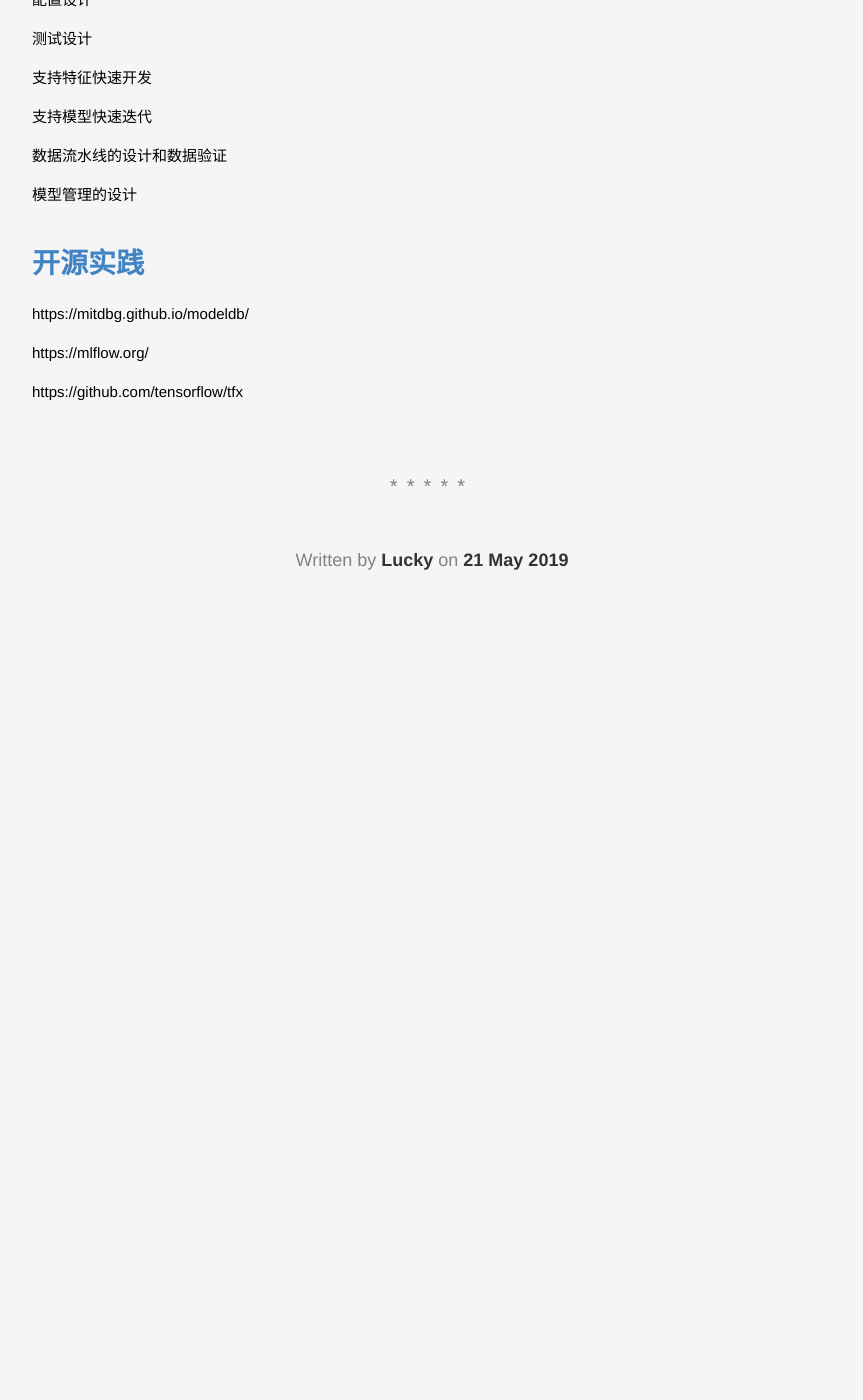
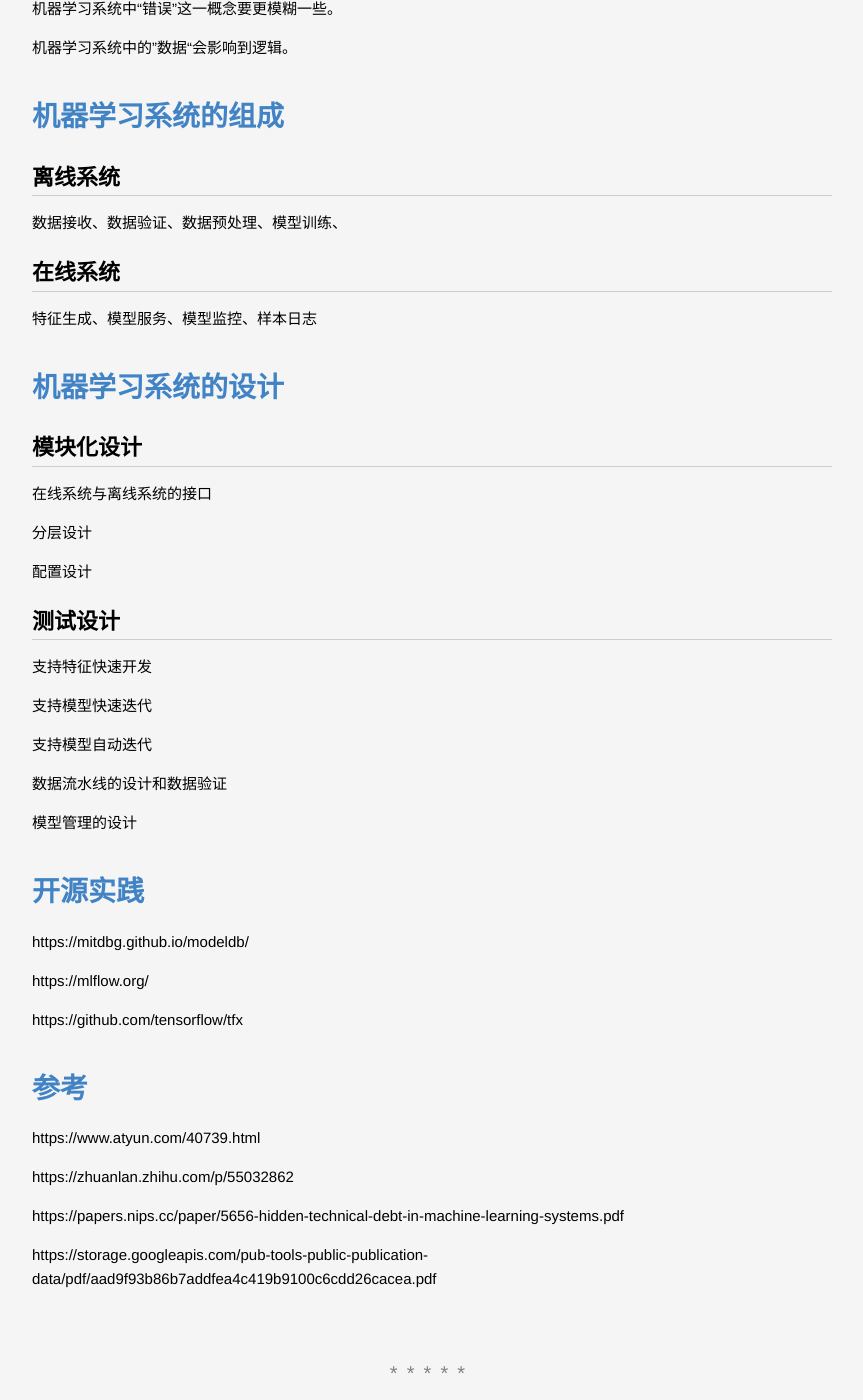
Before and after one commit to lucky521/blog, a Jekyll site: the page built from _posts/ml/2019-05-21-ML-System.markdown, in a window 1280 px wide and 1400 px high, scrolled down 1050 px. Shown: the whole window, without its empty margins (208-1071 px from the left). Built offline with Jekyll 4.4.1, drawn with Linux system fonts in a browser that asks for light colours; before the commit the page ends 1752 px from its top, so only the background shows below that; some of the changed text lies outside the part shown.

Commit message:
update blog

```diff
--- a/_posts/ml/2019-05-21-ML-System.markdown
+++ b/_posts/ml/2019-05-21-ML-System.markdown
@@ -9,14 +9,33 @@ categories: [MachineLearning]
 
 我觉得机器学习系统作为一个软件系统，它不是一个独立的软件系统，而总是作为一个工具服务于另一个更大的软件系统。比如用于预测一件事情发生的概率，或是用于预测一个事物所属的归类，而被安放在某种识别系统、推荐系统、搜索排序系统、广告系统之中。
 
+和其他软件系统一样，机器学习系统在设计和开发阶段一样需要软件设计思想。
+和其他软件系统一样，机器学习系统随着规模的扩大、对性能要求的提高，也会面临性能挑战。
+
 # 机器学习系统和其他软件系统有什么差别？
 
 机器学习系统中“错误”这一概念要更模糊一些。
 
+机器学习系统中的”数据“会影响到逻辑。
+
+
+
+# 机器学习系统的组成
+
+## 离线系统
+数据接收、数据验证、数据预处理、模型训练、
+
+## 在线系统
+特征生成、模型服务、模型监控、样本日志
+
+
+
+
+
 
 # 机器学习系统的设计
 
-模块化设计
+## 模块化设计
 
 在线系统与离线系统的接口
 
@@ -24,14 +43,11 @@ categories: [MachineLearning]
 分层设计
 
 
-
 配置设计
 
 
 
-测试设计
-
-
+## 测试设计
 
 支持特征快速开发
 
@@ -39,9 +55,10 @@ categories: [MachineLearning]
 支持模型快速迭代
 
 
+支持模型自动迭代
+
 
 数据流水线的设计和数据验证
-
 
 
 模型管理的设计
@@ -56,3 +73,16 @@ https://mitdbg.github.io/modeldb/
 https://mlflow.org/
 
 https://github.com/tensorflow/tfx
+
+
+
+
+# 参考
+
+https://www.atyun.com/40739.html
+
+https://zhuanlan.zhihu.com/p/55032862
+
+https://papers.nips.cc/paper/5656-hidden-technical-debt-in-machine-learning-systems.pdf
+
+https://storage.googleapis.com/pub-tools-public-publication-data/pdf/aad9f93b86b7addfea4c419b9100c6cdd26cacea.pdf
```
Also changed, not shown: other parts of _posts/ml/2019-05-21-ML-System.markdown (+1 -1 lines), _posts/ml/2017-10-26-tensorflow.markdown (+12 -8 lines).
